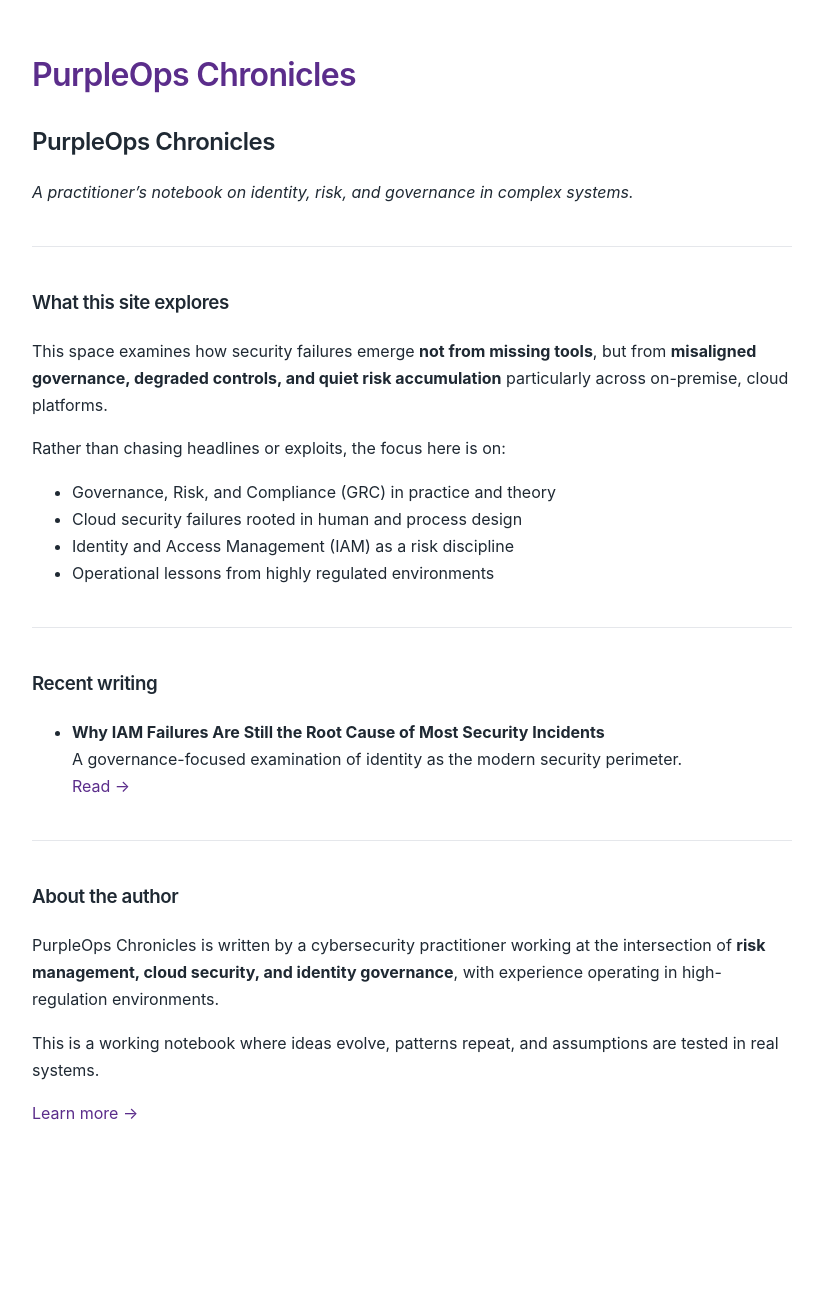
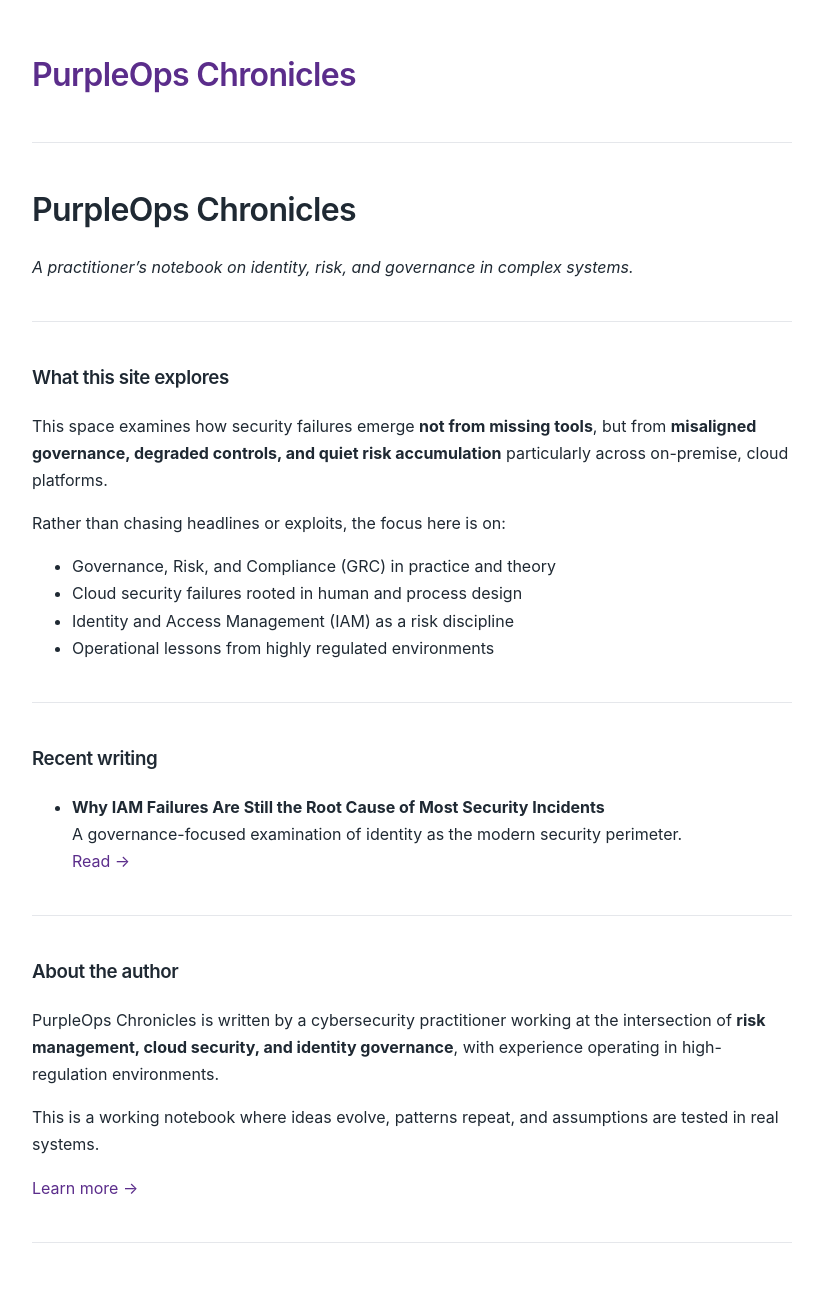
Before and after one commit to CAkoth7/purple-ops-chronicles, a Jekyll site: the page built from index.md, in a window 1280 px wide. Shown: the whole page, without its empty margins (228-1051 px from the left). Built offline with Jekyll 4.4.1, drawn with Linux system fonts in a browser that asks for light colours; before the commit the page ends 1175 px from its top, so only the background shows below that.

Commit message:
Update default

```diff
--- a/_layouts/default.html
+++ b/_layouts/default.html
@@ -2,23 +2,26 @@
 <html lang="en">
 <head>
   <meta charset="UTF-8">
-  <title>{{ page.title }} | PurpleOps Chronicles</title>
+  <title>{{ page.title }} · PurpleOps Chronicles</title>
   <meta name="viewport" content="width=device-width, initial-scale=1">
-
-  <!-- MUST be present -->
   <link rel="stylesheet" href="{{ '/assets/css/style.css' | relative_url }}">
 </head>
 <body>
 
-<header>
-  <h1><a href="{{ '/' | relative_url }}">PurpleOps Chronicles</a></h1>
+<header class="site-header">
+  <h1 class="site-title">
+    <a href="{{ '/' | relative_url }}">PurpleOps Chronicles</a>
+  </h1>
+  <hr>
 </header>
 
 <main class="container">
-  <article class="content">
-    {{ content }}
-  </article>
+  {{ content }}
 </main>
+
+<footer class="site-footer">
+  <hr>
+</footer>
 
 </body>
 </html>
```
